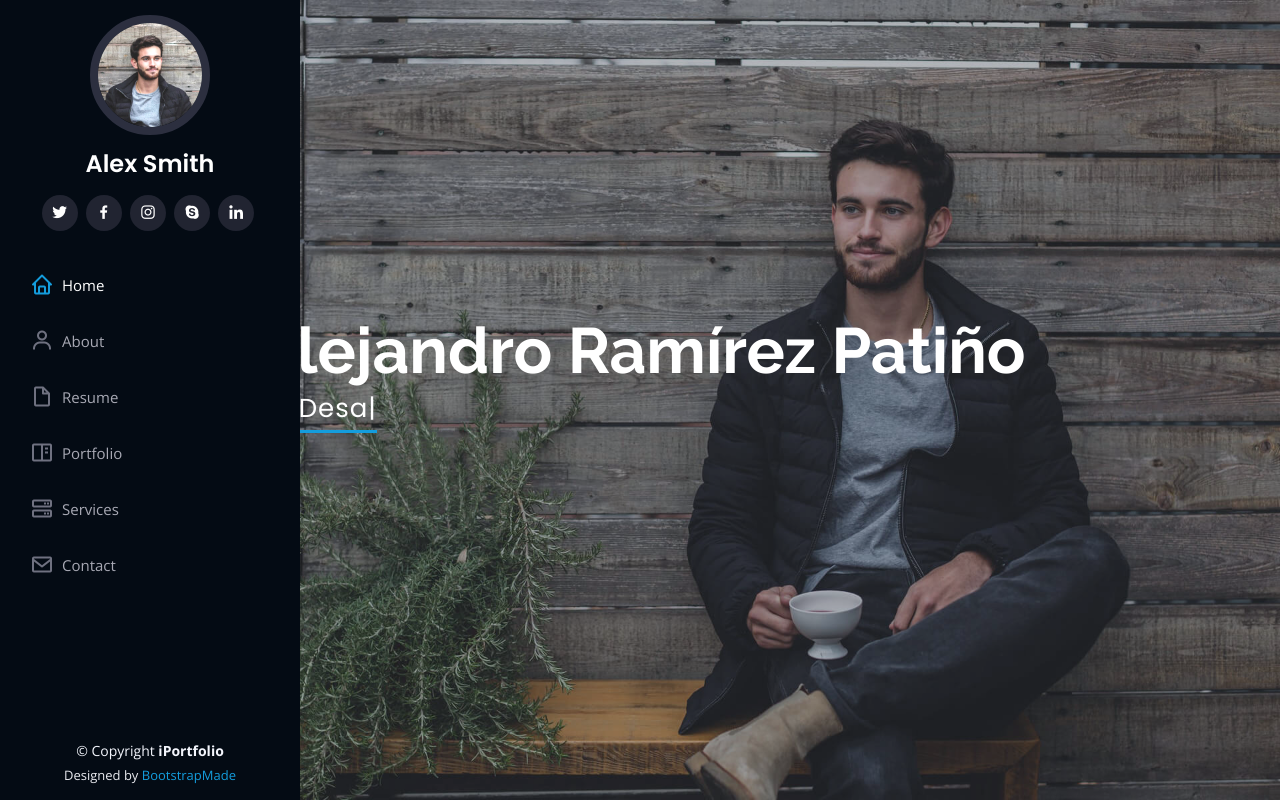
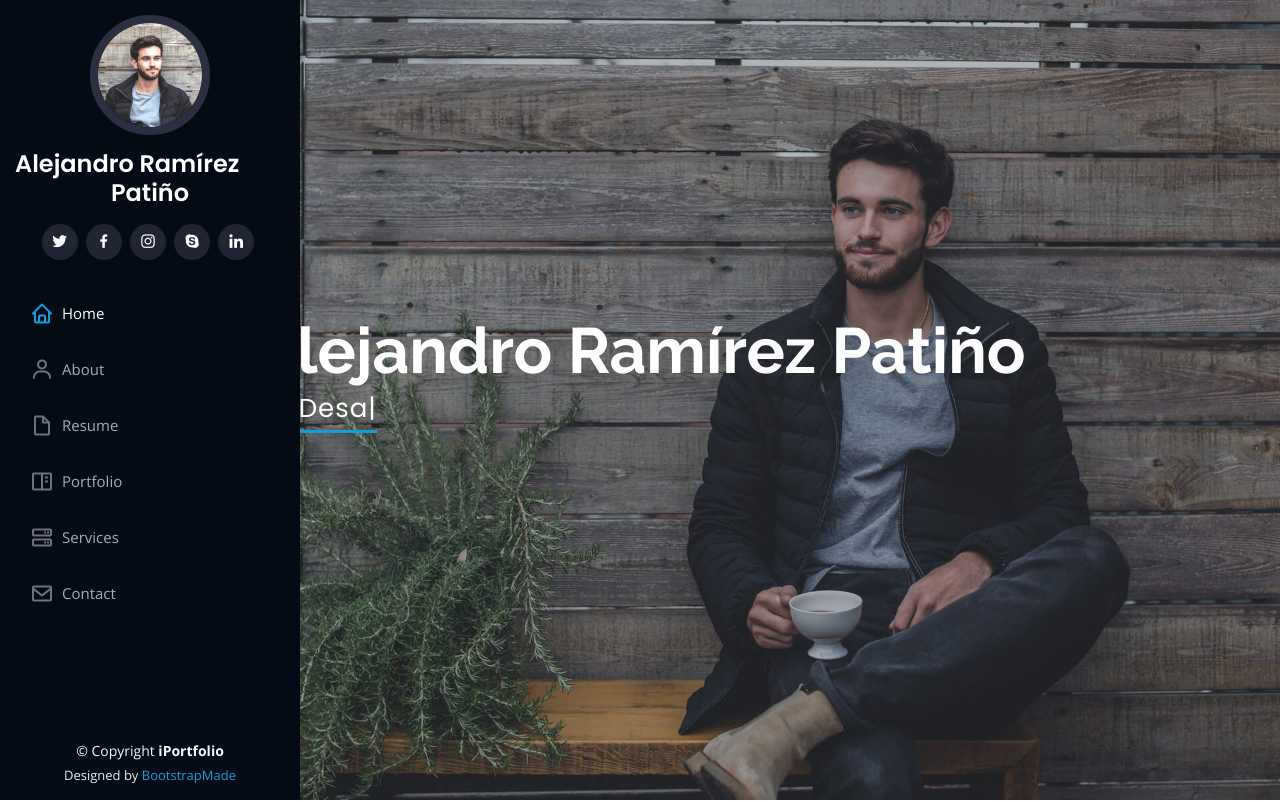
Before and after one commit to AlejandroArpa/Portfolio, a plain HTML site: page index.html in a window 1280 px wide. Shown: the top 802 px of the page. Drawn offline with nearby package versions, Linux system fonts and the light colour scheme.

Commit message:
cambio de nombre

```diff
--- a/index.html
+++ b/index.html
@@ -46,7 +46,7 @@
 
       <div class="profile">
         <img src="assets/img/profile-img.jpg" alt="" class="img-fluid rounded-circle">
-        <h1 class="text-light"><a href="index.html">Alex Smith</a></h1>
+        <h1 class="text-light"><a href="index.html">Alejandro Ramírez Patiño</a></h1>
         <div class="social-links mt-3 text-center">
           <a href="#" class="twitter"><i class="bx bxl-twitter"></i></a>
           <a href="#" class="facebook"><i class="bx bxl-facebook"></i></a>
```
